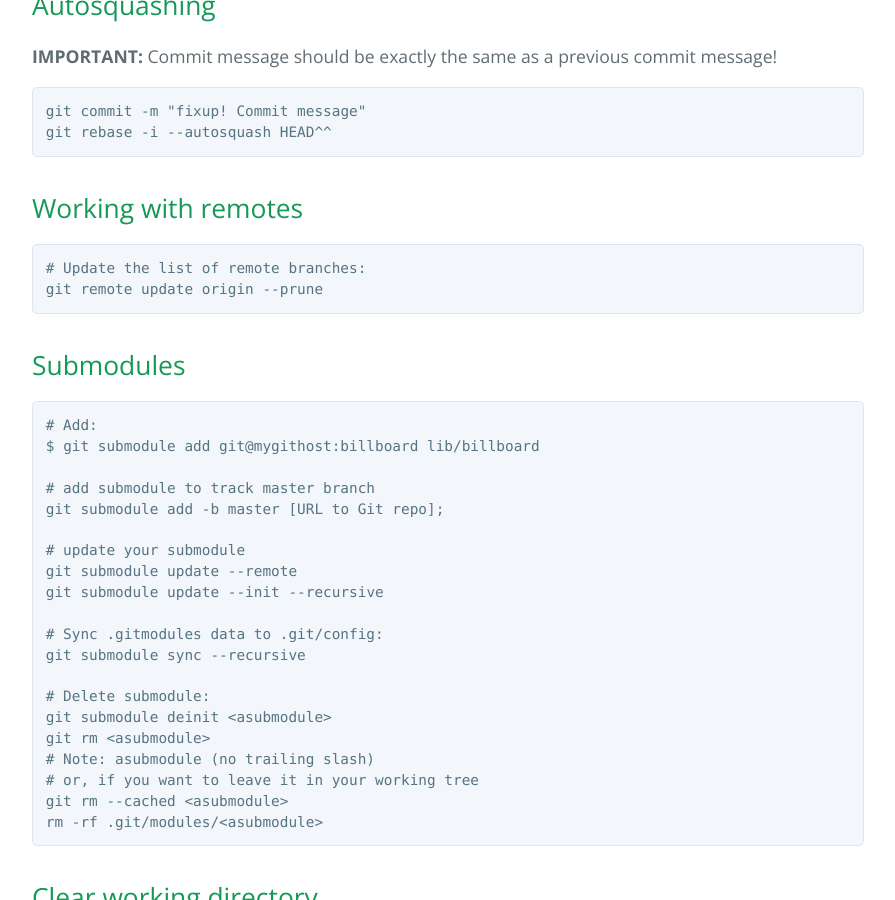
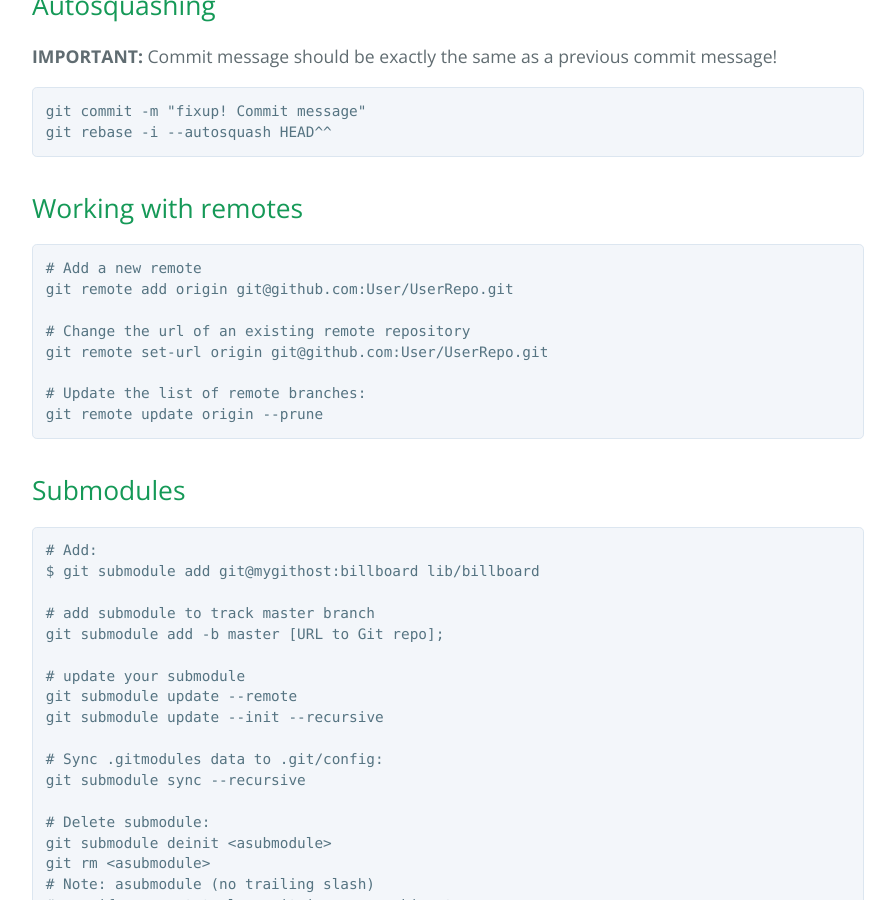
Before and after one commit to highweb/web-wiki, a Jekyll site: the page built from git.md, in a window 1280 px wide and 900 px high, scrolled down 664 px. Shown: the whole window, without its empty margins (192-1087 px from the left). Built offline with Jekyll 4.4.1, drawn with Linux system fonts in a browser that asks for light colours.

Commit message:
Update git.md

````diff
--- a/git.md
+++ b/git.md
@@ -27,6 +27,12 @@ git rebase -i --autosquash HEAD^^
 
 ## Working with remotes
 ```sh
+# Add a new remote
+git remote add origin git@github.com:User/UserRepo.git
+
+# Change the url of an existing remote repository
+git remote set-url origin git@github.com:User/UserRepo.git
+
 # Update the list of remote branches:
 git remote update origin --prune
 ```
````
